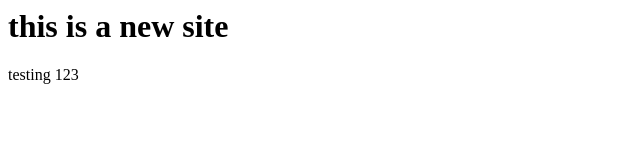
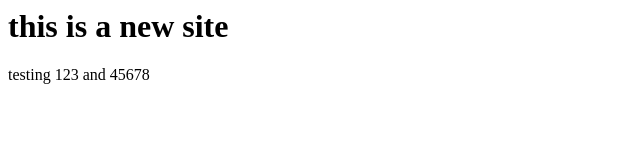
Before and after one commit to tosca/Cabinets, a plain HTML site: page index.html in a window 1280 px wide. Shown: the full height of the page, 0-640 px from the left. Drawn offline with Linux system fonts and the light colour scheme.

Commit message:
and 4567

```diff
--- a/index.html
+++ b/index.html
@@ -3,4 +3,5 @@
 </h1>
 <div>
     testing 123
+    and 45678
 </div>
```
